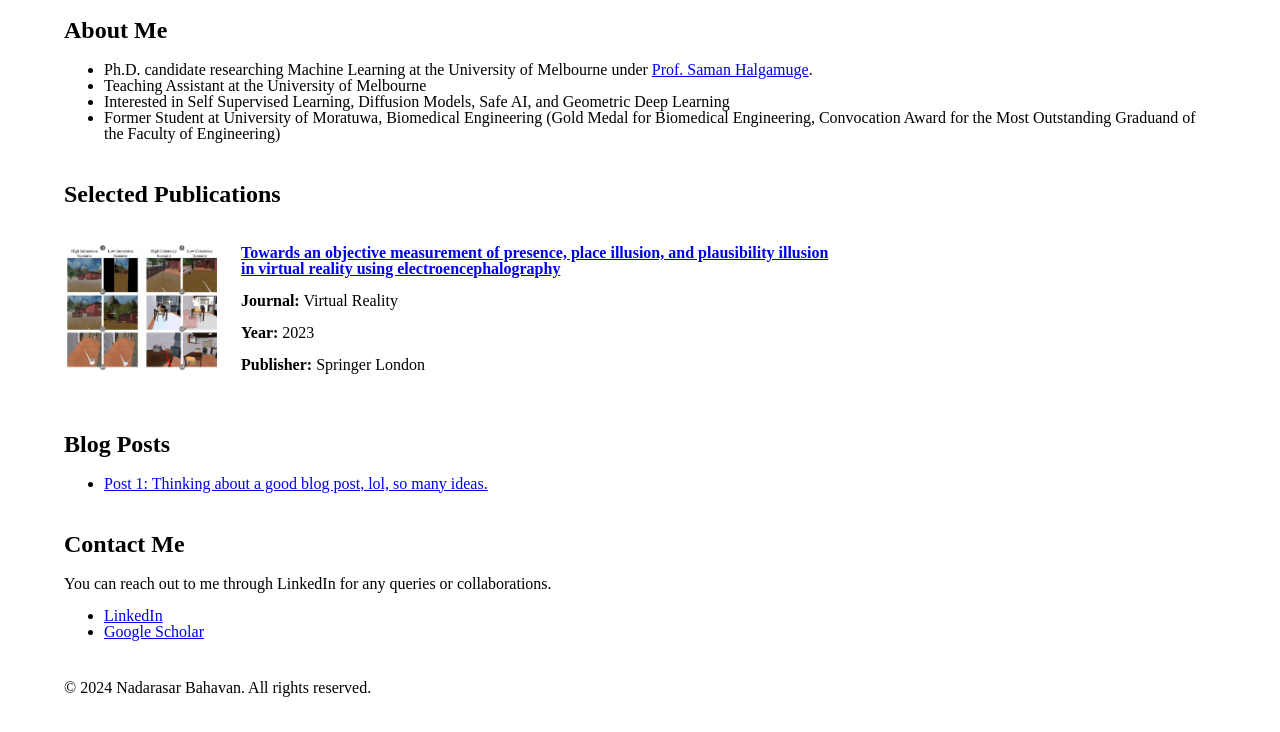
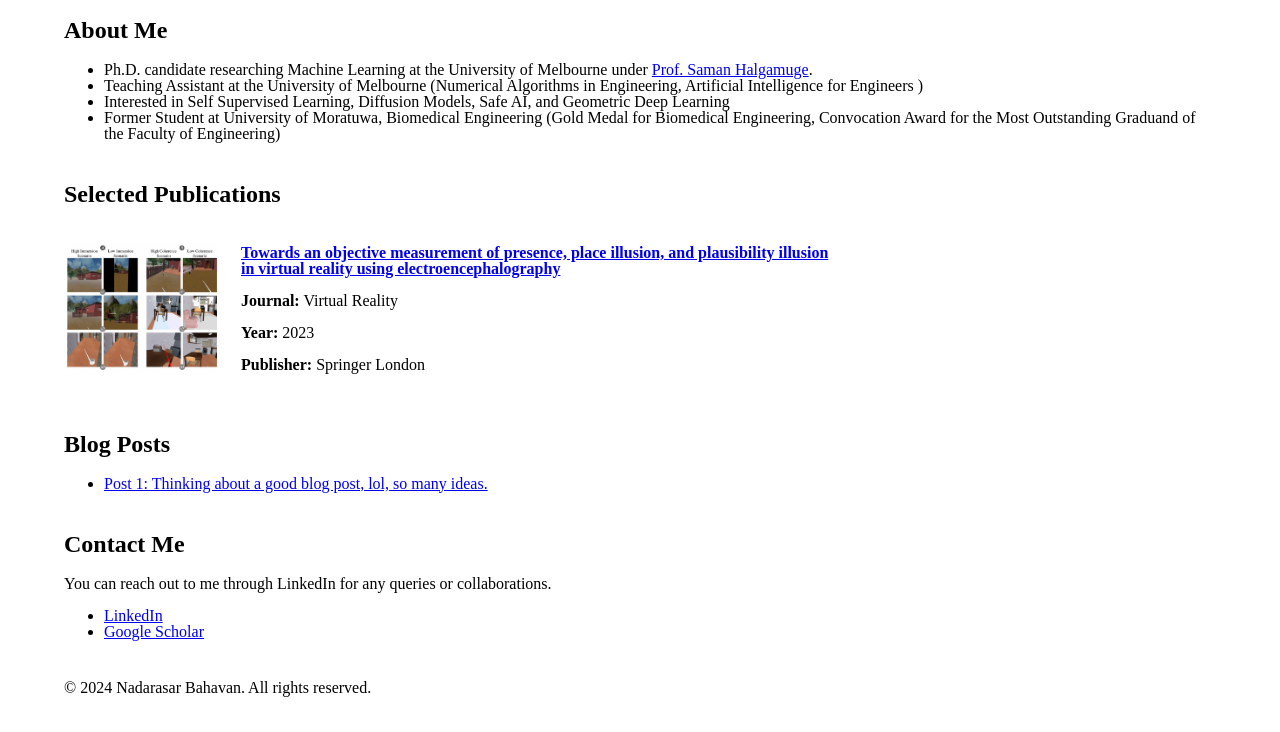
Before and after one commit to nadarasarbahavan/bahavan.github.io, a plain HTML site: page index.html in a window 1280 px wide. Shown: the part 142-874 px from the top of the page. Drawn offline with Linux system fonts and the light colour scheme.

Commit message:
Update index.html

```diff
--- a/index.html
+++ b/index.html
@@ -108,7 +108,7 @@
             <h2>About Me</h2>
             <ul>
                 <li>Ph.D. candidate researching Machine Learning at the University of Melbourne under <a href="https://findanexpert.unimelb.edu.au/profile/2854-saman-halgamuge" target="_blank">Prof. Saman Halgamuge</a>.</li>
-                <li>Teaching Assistant at the University of Melbourne</li>
+                <li>Teaching Assistant at the University of Melbourne (Numerical Algorithms in Engineering, Artificial Intelligence for Engineers ) </li>
                 <li>Interested in Self Supervised Learning, Diffusion Models, Safe AI, and Geometric Deep Learning</li>
                 <li>Former Student at University of Moratuwa, Biomedical Engineering (Gold Medal for Biomedical Engineering, Convocation Award for the Most Outstanding Graduand of the Faculty of Engineering)</li>
             </ul>
```
